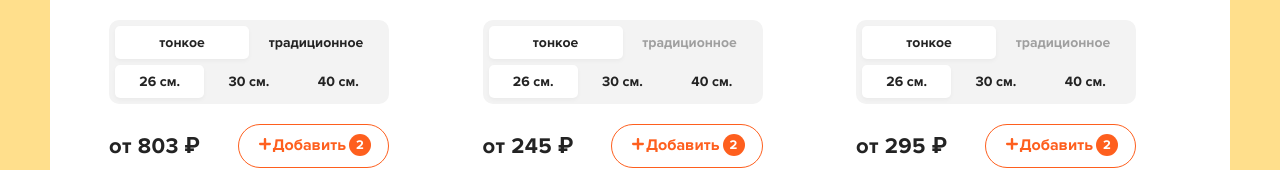
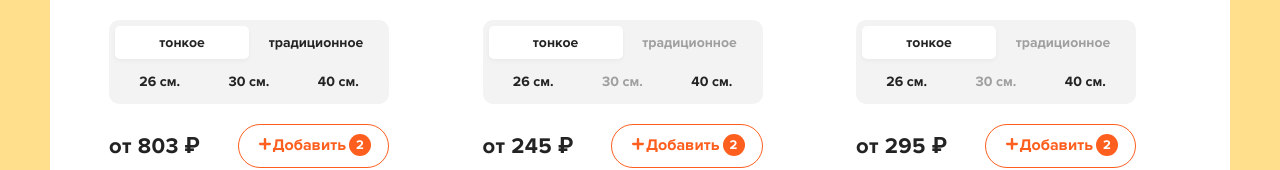
Before and after one commit to YouJeen-ru/react-pizza, a React (Create React App) app: page /#/ in a window 1280 px wide. Shown: the part 592-762 px from the top of the page. Built offline with nearby package versions, Linux system fonts and the light colour scheme.

Commit message:
add availableSizes sorting

```diff
--- a/src/components/PizzaBlock.js
+++ b/src/components/PizzaBlock.js
@@ -1,13 +1,19 @@
 import React, {useState} from 'react';
 import classNames from 'classnames'
 
-const PizzaBlock = ({ name, imageUrl, price, types }) => {
+const PizzaBlock = ({name, imageUrl, price, types, sizes}) => {
 
-    const typeNames = ['тонкое', 'традиционное']
+    const availableTypes = ['тонкое', 'традиционное']
+    const availableSizes = [26, 30, 40]
+
     const [activeType, setActiveType] = useState(types[0])
+    const [activeSize, setActiveSize] = useState(sizes[0])
 
     const onSelectType = index => {
         setActiveType(index)
+    }
+    const onSelectSize = index => {
+        setActiveSize(index)
     }
 
     return (
@@ -21,7 +27,7 @@ const PizzaBlock = ({ name, imageUrl, price, types }) => {
                 <h4 className="pizza-block__title">{name}</h4>
                 <div className="pizza-block__selector">
                     <ul>
-                        {typeNames.map((type, index) =>
+                        {availableTypes.map((type, index) =>
                             <li key={type} onClick={() => onSelectType(index)}
                                 className={classNames({
                                     active: activeType === index,
@@ -32,9 +38,15 @@ const PizzaBlock = ({ name, imageUrl, price, types }) => {
                         )}
                     </ul>
                     <ul>
-                        <li className="active">26 см.</li>
-                        <li>30 см.</li>
-                        <li>40 см.</li>
+                        {availableSizes.map((size, index) =>
+                            <li key={size} onClick={() => onSelectSize(index)}
+                                className={classNames({
+                                    active: activeSize === index,
+                                    disabled: !sizes.includes(size),
+                                })}>
+                                {size} см.
+                            </li>
+                        )}
                     </ul>
                 </div>
                 <div className="pizza-block__bottom">
```
